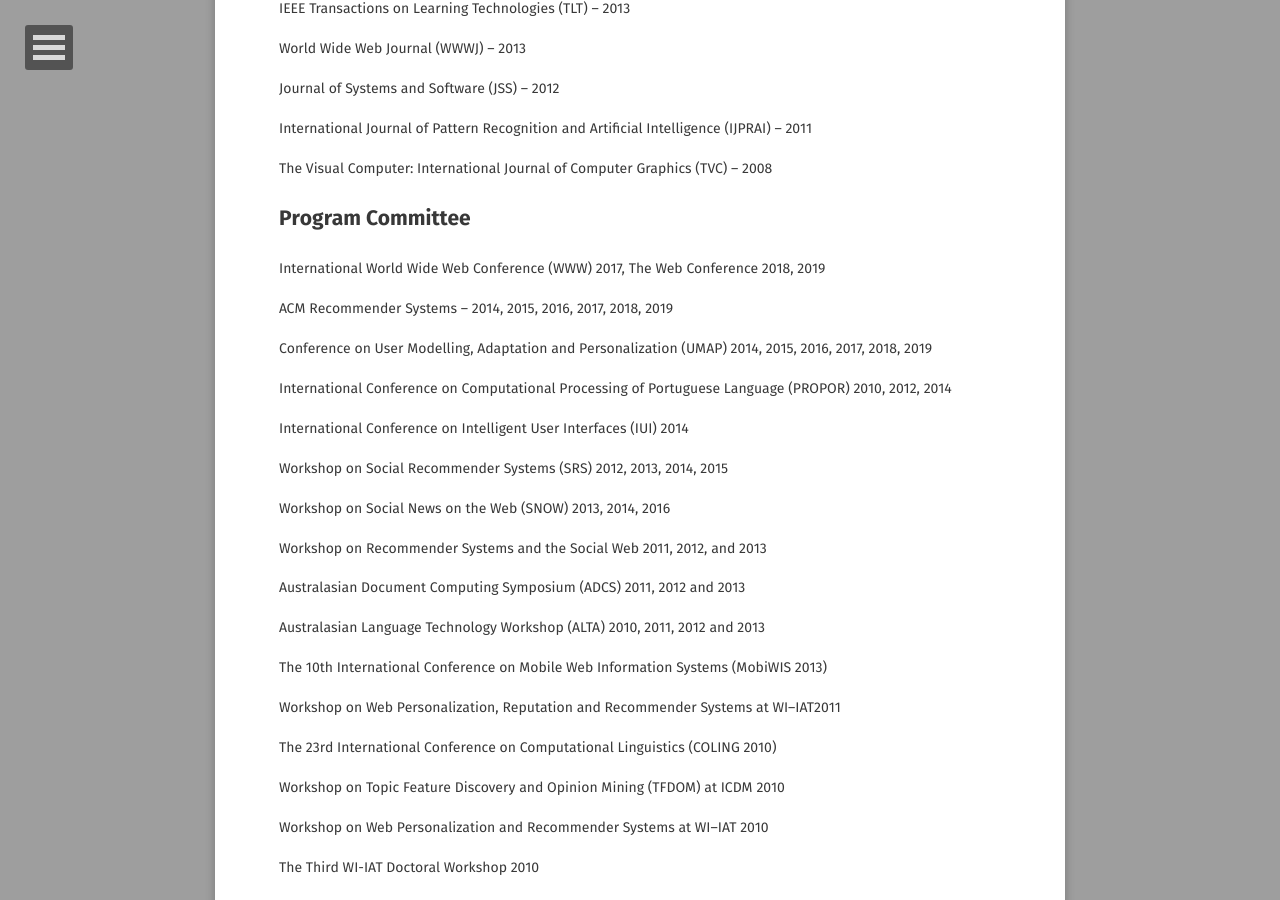
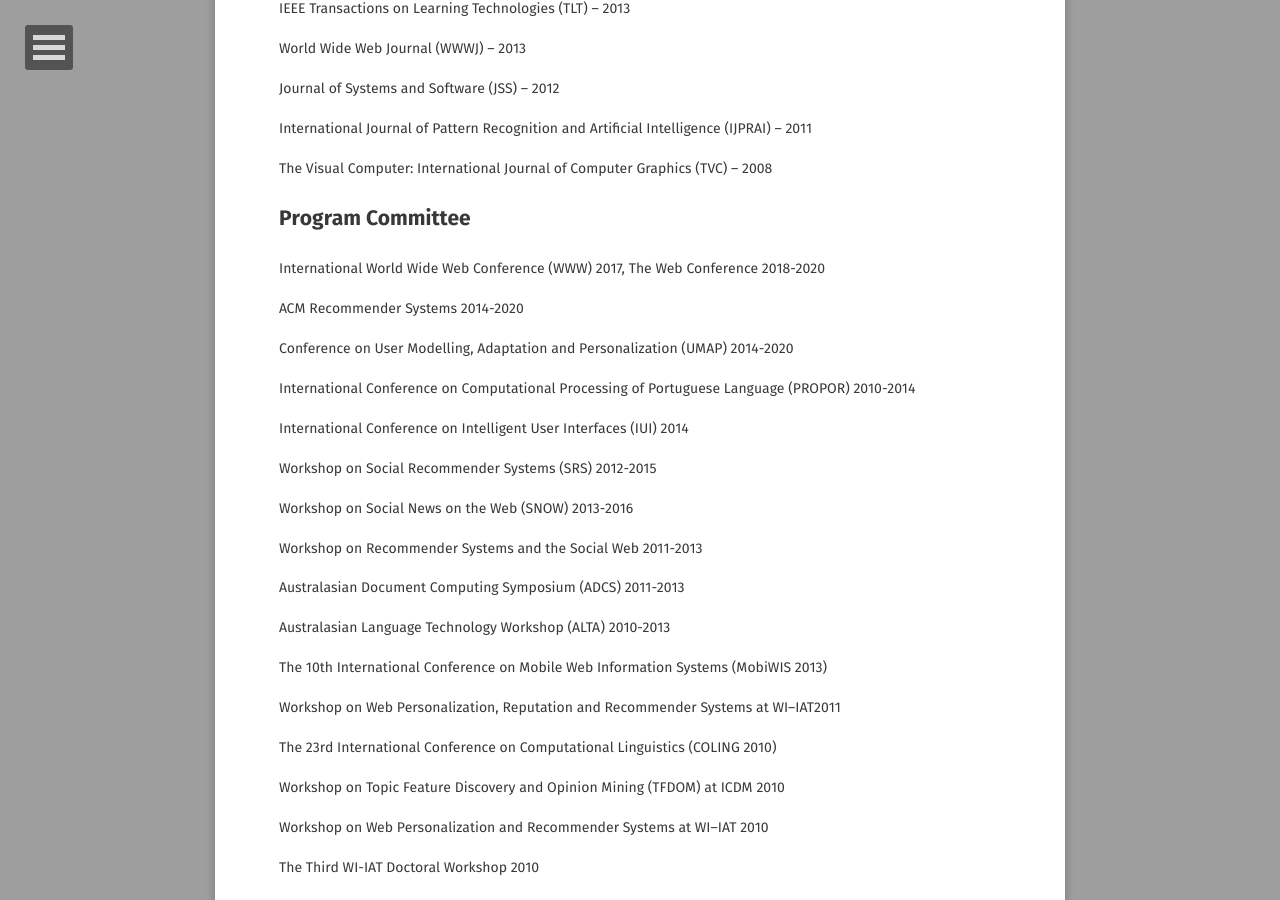
Before and after one commit to pizzato/pizzato.github.io, a Jekyll site: the page built from academy/index.markdown, in a window 1280 px wide and 900 px high, scrolled down 1579 px. Built offline with Jekyll 4.4.1, drawn with Linux system fonts in a browser that asks for light colours; some web fonts are replaced; a style sheet for code colours, icons or effects is not loaded.

Commit message:
Fixing year of conference as PC

```diff
--- a/academy/index.markdown
+++ b/academy/index.markdown
@@ -125,22 +125,22 @@
 
 
 
-International World Wide Web Conference (WWW) 2017, The Web Conference 2018, 2019
+International World Wide Web Conference (WWW) 2017, The Web Conference 2018-2020
 
 
 
 
-ACM Recommender Systems -- 2014, 2015, 2016, 2017, 2018, 2019
+ACM Recommender Systems 2014-2020
 
 
 
 
-Conference on User Modelling, Adaptation and Personalization (UMAP) 2014, 2015, 2016, 2017, 2018, 2019
+Conference on User Modelling, Adaptation and Personalization (UMAP) 2014-2020
 
 
 
 
-International Conference on Computational Processing of Portuguese Language (PROPOR) 2010, 2012, 2014
+International Conference on Computational Processing of Portuguese Language (PROPOR) 2010-2014
 
 
 
@@ -150,27 +150,27 @@
 
 
 
-Workshop on Social Recommender Systems (SRS) 2012, 2013, 2014, 2015
+Workshop on Social Recommender Systems (SRS) 2012-2015
 
 
 
 
-Workshop on Social News on the Web (SNOW) 2013, 2014, 2016
+Workshop on Social News on the Web (SNOW) 2013-2016
 
 
 
 
-Workshop on Recommender Systems and the Social Web 2011, 2012, and 2013
+Workshop on Recommender Systems and the Social Web 2011-2013
 
 
 
 
-Australasian Document Computing Symposium (ADCS) 2011, 2012 and 2013
+Australasian Document Computing Symposium (ADCS) 2011-2013
 
 
 
 
-Australasian Language Technology Workshop (ALTA) 2010, 2011, 2012 and 2013
+Australasian Language Technology Workshop (ALTA) 2010-2013
 
 
 
```
